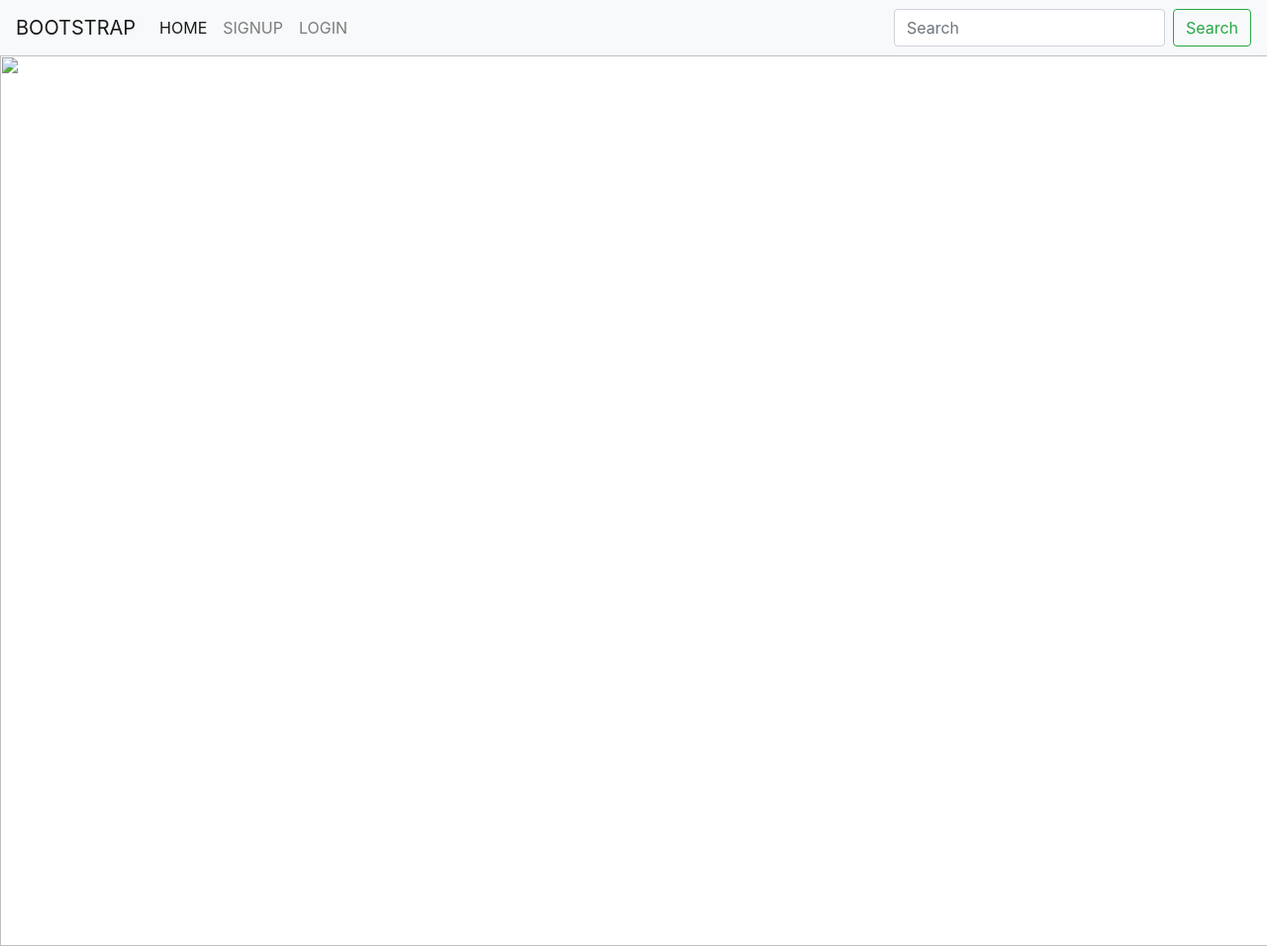
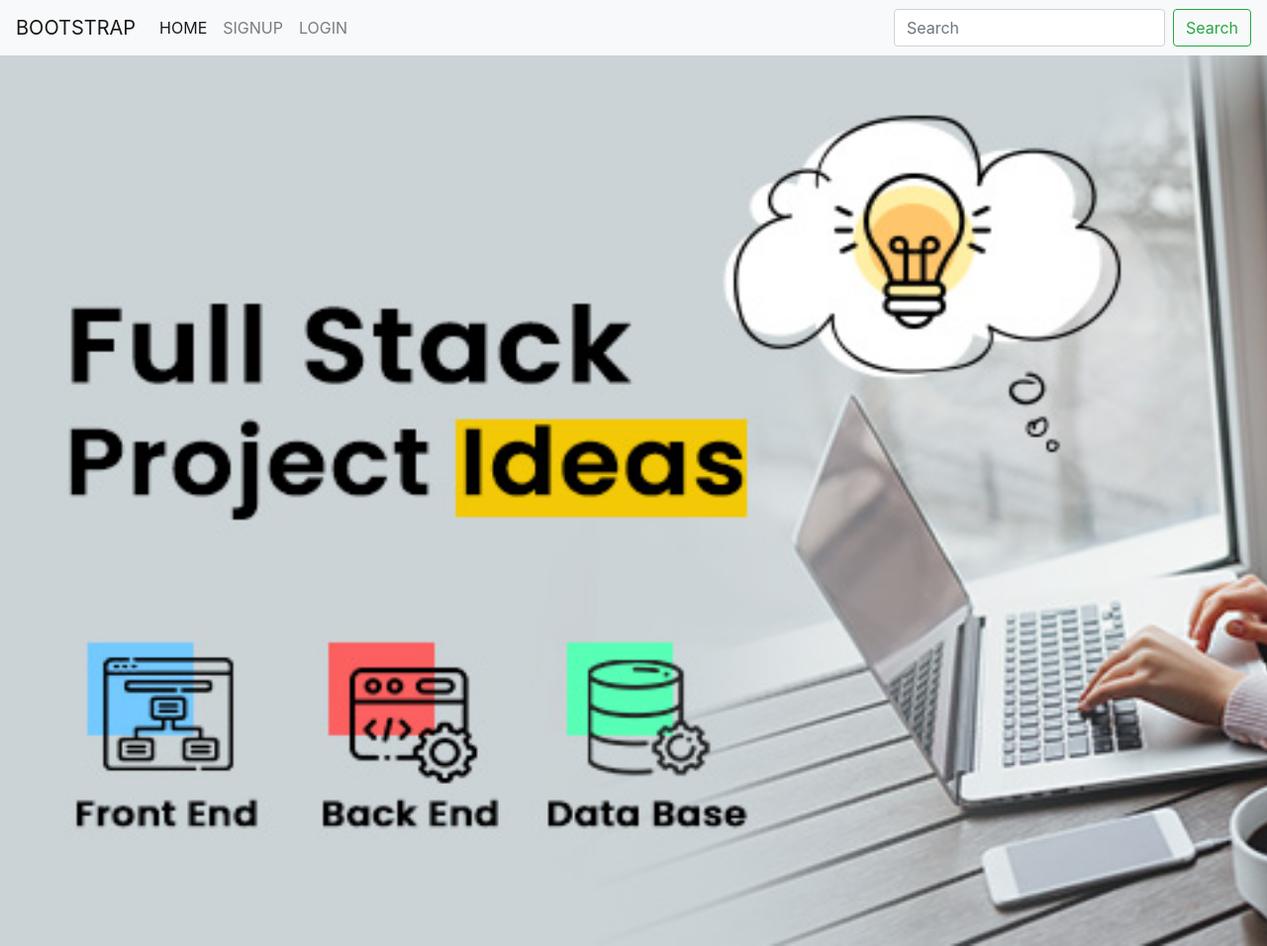
Before and after one commit to itsmeros/firstbootstrap, a plain HTML site: page index.html in a window 1280 px wide. Shown: the top 956 px of the page at 99% size. Drawn offline with nearby package versions, Linux system fonts and the light colour scheme.

Commit message:
Update index.html

```diff
--- a/index.html
+++ b/index.html
@@ -38,6 +38,6 @@
           </form>
         </div>
       </nav>
-      <img src ="public/images/fsd.jpg" width="1900px" height="900px">
+      <img src ="fsd.jpg" width="1900px" height="900px">
 </body>
 </html>
```
